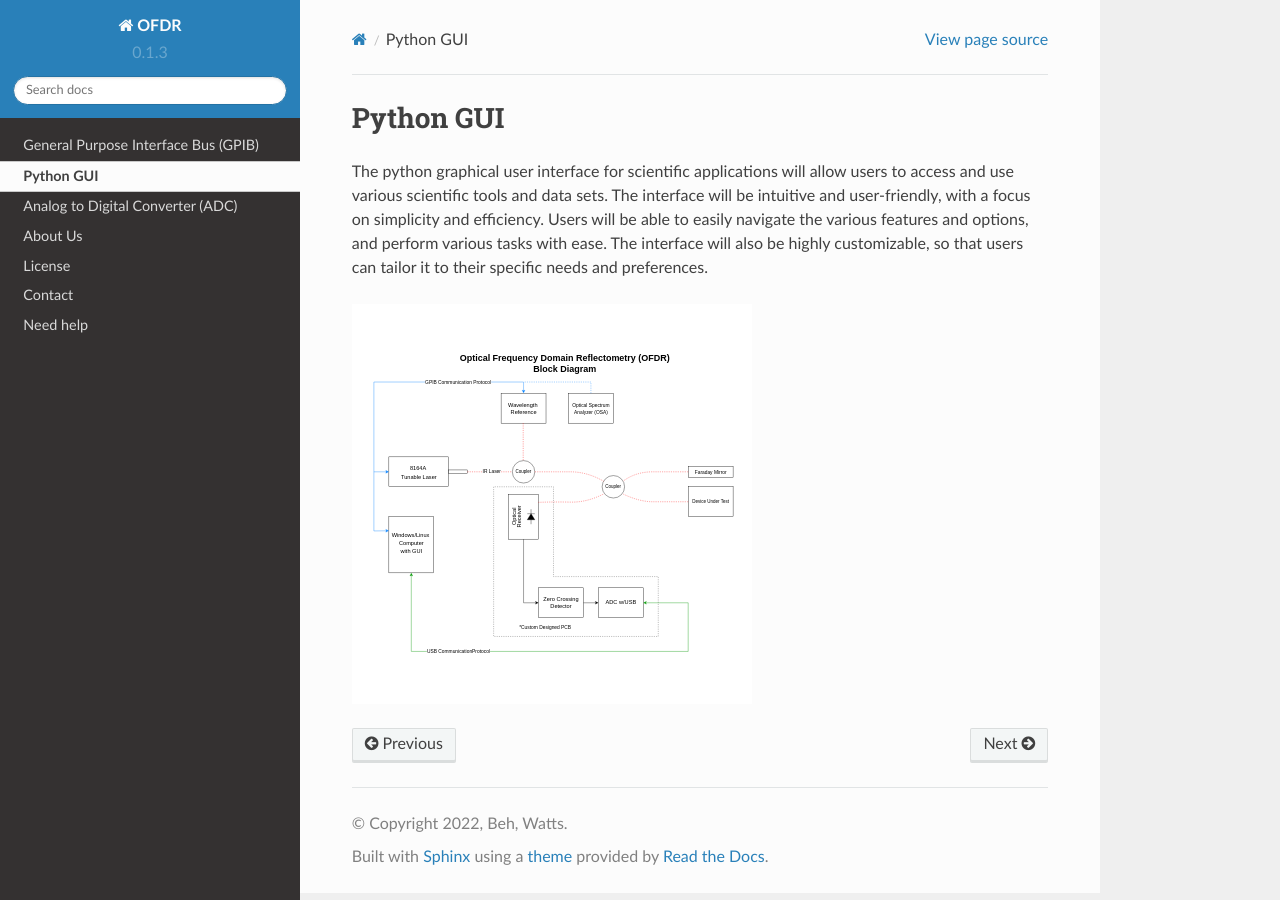
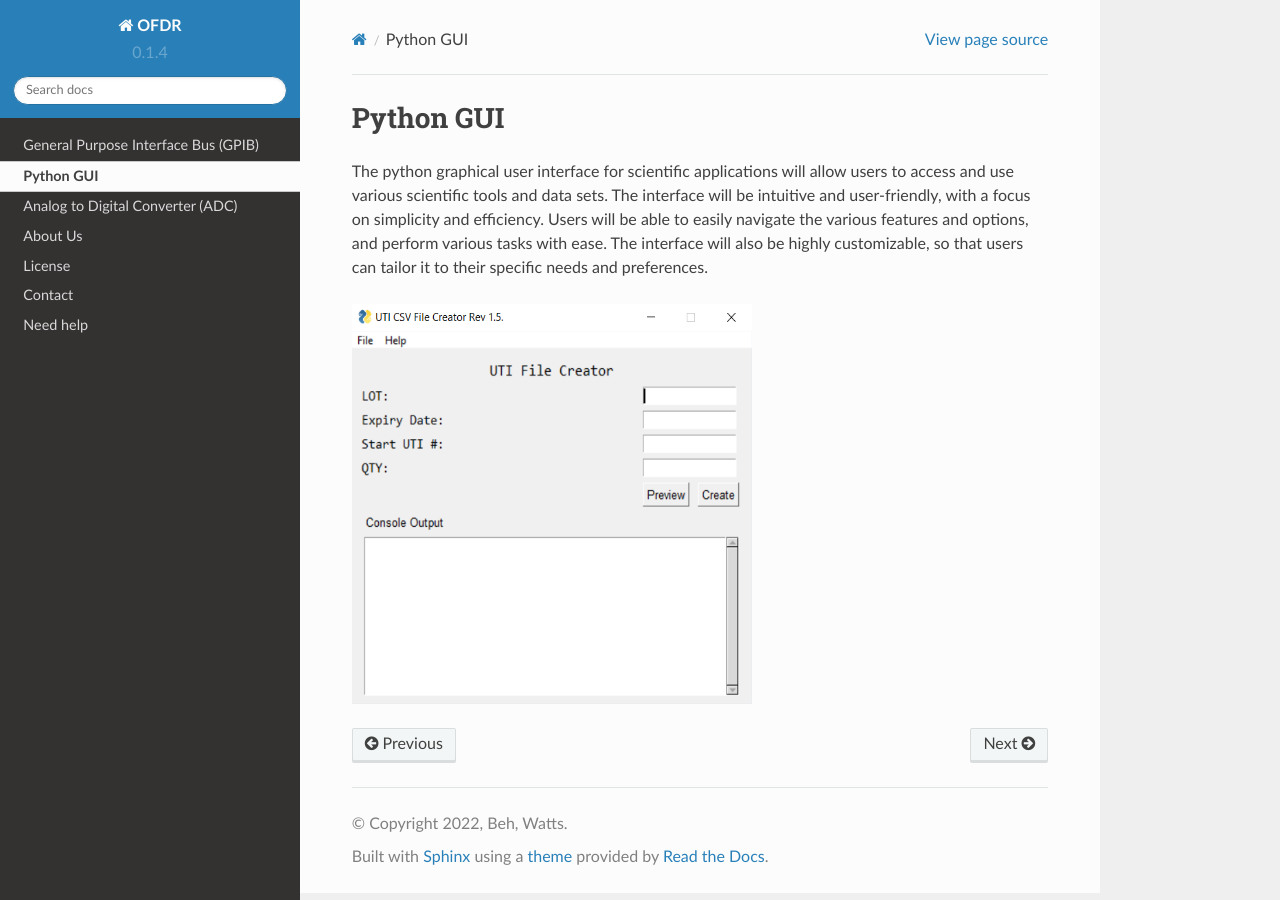
Before and after one commit to wattsjake/OFDR, a Sphinx documentation site: the page built from docs/source/gui.rst, in a window 1280 px wide. Built offline with Sphinx 7.4.7 and the Read the Docs theme 2.0.0, drawn with Linux system fonts in a browser that asks for light colours.

Commit message:
added new image

```diff
--- a/docs/source/conf.py
+++ b/docs/source/conf.py
@@ -7,7 +7,7 @@ copyright = '2022, Beh, Watts'
 author = 'Jared Beh, Jacob Watts'
 
 release = '0.1'
-version = '0.1.3'
+version = '0.1.4'
 
 # -- General configuration
 
--- a/docs/source/gui.rst
+++ b/docs/source/gui.rst
@@ -6,7 +6,7 @@ and data sets. The interface will be intuitive and user-friendly, with a focus o
 to easily navigate the various features and options, and perform various tasks with ease. The interface will also be highly
 customizable, so that users can tailor it to their specific needs and preferences.
 
-.. image:: images/OFDR.svg
+.. image:: images/gui_uti.PNG
   :width: 400
   :height: 400
   :alt: OFDR Drawing
```
Also changed, not shown: docs/source/api.rst (deleted, +0 -7 lines), docs/source/images/gui_uti.PNG (added).
